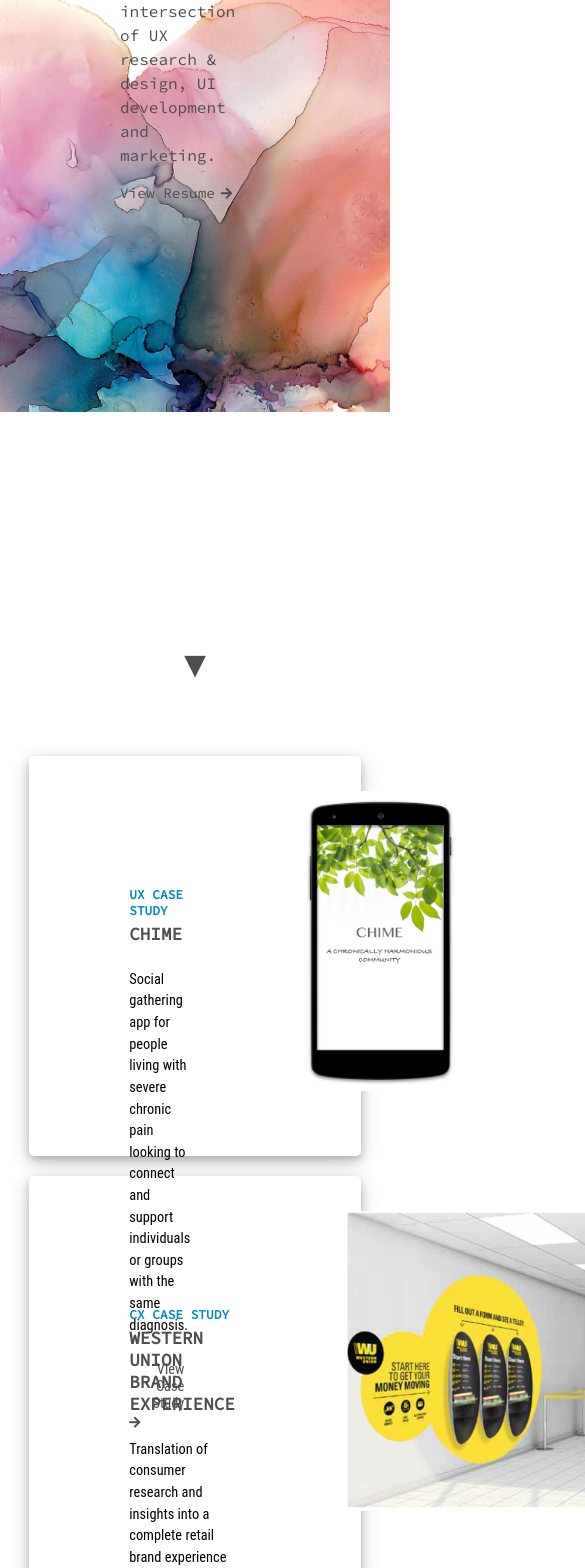
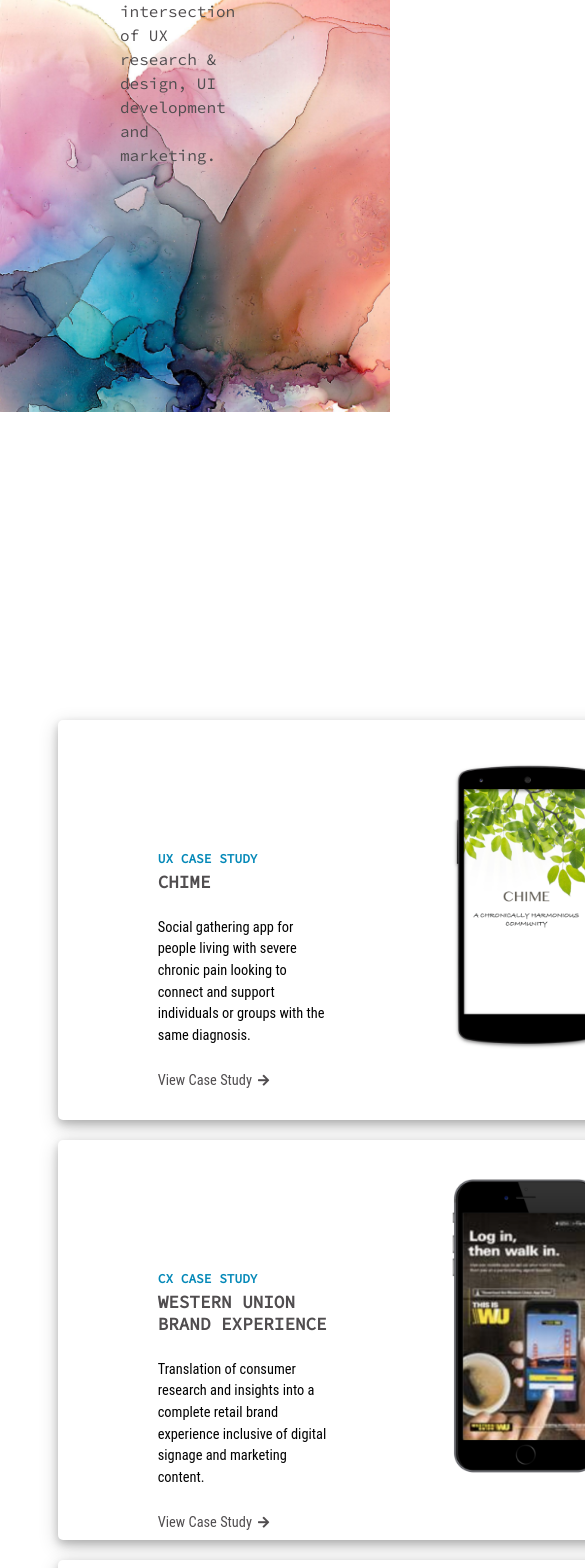
Before and after one commit to libbyeh/portfolio, a React (Create React App) app: page / in a window 390 px wide. Shown: the part 432-2000 px from the top of the page, 585 px wide, since content can reach past the window. Built offline with nearby package versions, Linux system fonts and the light colour scheme.

Commit message:
Make responsive

```diff
--- a/src/App.js
+++ b/src/App.js
@@ -76,8 +76,6 @@
           <p className='intro-about'>I enjoy building user-centric digital experiences.
              You can find me at the intersection of UX research & design, UI development and marketing.
           </p>
-          <button className='resume-btn' onClick={this.renderResume}>View Resume</button>
-          <i class="fas fa-arrow-right"></i>
         </section>
         <p className='arrow'>&#x25BC;</p>
         <section className='project-grid'>
@@ -97,7 +95,7 @@
             <div className='project-details'>
               <h6 className='project-headline'>CX CASE STUDY</h6>
               <h4 className='project-title-box'>WESTERN UNION BRAND EXPERIENCE</h4>
-              <h5 className='project-info'>Translation of consumer research and insights into a complete retail brand experience inclusive of digitalsignage, merchandising, and marketing content.</h5>
+              <h5 className='project-info'>Translation of consumer research and insights into a complete retail brand experience inclusive of digital signage and marketing content.</h5>
                 <button className='start' onClick={this.renderDigi}>View Case Study</button>
                 <i class="fas fa-arrow-right"></i>
             </div>
--- a/src/Chimecard.js
+++ b/src/Chimecard.js
@@ -78,7 +78,7 @@
             <div className='user-image-4'></div>
           </div>
           <div className='findings'>
-            <h2 className='findings research-key-findings'>Key Findings:</h2>
+            <h2 className='research-key-findings'>Key Findings:</h2>
               <p>1. Users generally stick to daily routines and daily management of their pain.</p>
               <p>2. Users said staying positive is key to living with chronic pain.</p>
               <p>3. Users have trouble finding support groups or others dealing with the same pain or new friends in general.</p>
@@ -98,7 +98,7 @@
           that Chime could solve for.</p>
           <div className='comp-image'></div>
           <div className='findings'>
-            <h3 className='findings competitor-key-findings'>Chime has the opportunity to...</h3>
+            <h3 className='competitor-key-findings'>Chime has the opportunity to...</h3>
               <p>1. provide support groups that are more defined to specific pain diagnosis and allow for more intimate connections based on group sizing.</p>
               <p>2. allow the user to define its search for individual supporters that are near them.</p>
               <p>3. provide users with a library of positive affirmations, images & gifs specific to defined pain types to save or send to individuals
--- a/src/Digicard.js
+++ b/src/Digicard.js
@@ -85,8 +85,8 @@
         <div className='competitor-section'>
           <h6 className='pre-headline'>PROCESS</h6>
           <h2 className='headline'>Salesforce.com Solution</h2>
-          <p className='details sfdc-details'>The Salesforce.com platform allows us to assign projects to internal users who then assign
-          customized marketing content kits to specific retail locations. The automated delivery will update assigned kiosks in real-time and can be customized
+          <p className='details sfdc-details'>The Salesforce.com platform allowed us to assign projects to internal users who then assign
+          customized marketing content kits to specific retail locations. The automated delivery updated assigned kiosks in real-time and can be customized
           down to a single retail location.</p>
           <div className='comp-image'></div>
         </div>
@@ -103,7 +103,7 @@
         <div className='wireframe-section'>
           <h6 className='pre-headline'>IN-STORE</h6>
           <h2 className='headline'>Placement is Key to Success</h2>
-          <p className='details instore-details'>The success of the digital signage is still largely dependant on
+          <p className='details instore-details'>The success of the digital signage was still largely dependant on
           placement in the store location. In general, when placed by the customer service counter, we saw a large increase in
           visibility of content and therefore usage. Many called for additional interaction on the digital screens which was
           subsequently added to the Digital Signage roadmap for future iteration.</p>
@@ -113,7 +113,7 @@
           <h6 className='pre-headline'>FINAL DESIGN </h6>
           <h3 className='headline'>Mobile Collaboration</h3>
           <p className='details stagepay-details'>The final product that rolled out was a collaborative effort with the mobile team.
-          Stage & Pay refers to the customer setting up their transaction on the western Union App and then completing the cash transaction
+          Stage & Pay refers to the customer setting up their transaction on the Western Union App and then completing the cash transaction
           at a retail location. Our digital signage was key in providing informational and promotional marketing to in-store customers regarding the
           new service. The Salesforce.com delivery system allowed us to efficiently release content in-line with the mobile service release dates.</p>
             <div className='prototype-img stage-image'></div>
--- a/src/styles/_app.scss
+++ b/src/styles/_app.scss
@@ -1,12 +1,15 @@
 @import 'variables';
 
+
+* {
+  box-sizing: border-box;
+}
 
 .App {
   background-image: url('../images/splashcomp.jpeg');
   background-size: cover;
   bottom: 0;
   left: 0;
-  // overflow: auto;
   position: absolute;
   right: 0;
   text-align: center;
@@ -79,23 +82,25 @@
 
 .arrow {
   font-size: 37px;
-  color: #504d4f;
+  color: #ffffff;
   margin: 0px 0px 70px 0px;
 }
 
 .project-grid {
   width: 100%;
   margin: 0px auto;
+  display: grid;
+  grid-template-columns: 1fr;
 }
 
 .popup {
   background: white;
   position: absolute;
   top: 0px;
-  width: 100%;
   z-index: 3;
+  display: grid;
+  grid-template-columns: 1fr;
 }
-
 
 .project-container {
   background: white;
@@ -161,9 +166,9 @@
 }
 
 .project-image-2 {
-  background-image: url('../images/wube.png');
+  background-image: url('../images/wubemobile.png');
   background-size: cover;
-  width: 465px;
+  width: 152px;
 }
 
 .project-image-4 {
--- a/src/styles/_chimecard.scss
+++ b/src/styles/_chimecard.scss
@@ -1,4 +1,6 @@
 @import 'variables';
+
+
 
 
 .chime-image {
@@ -74,7 +76,6 @@
   display: grid;
   grid-template-areas: "role-section team-section tech-section"
                        "role-section team-section tech-section";
-  grid-template-rows: 30% 30% 30%;
   justify-content: space-around;
 }
 
@@ -100,9 +101,9 @@
   font-size: 1.2em;
 }
 
-
 .problem-section {
   text-align: center;
+  display: block;
   width: 70%;
   margin-left: 220px;
   margin-top: 70px;
@@ -180,7 +181,6 @@
 }
 
 .findings {
-  font-family: 'Roboto Condensed', sans-serif;
   font-weight: normal;
   line-height: 1.5;
   font-size: .9em;
@@ -192,13 +192,15 @@
 .research-key-findings {
   color: #2a5c62;
   margin-left: 225px;
+  margin-top: 50px;
   font-size: 1em;
   font-family: 'Source Code Pro', monospace;
 }
 
 .competitor-key-findings {
   color: #2a5c62;
-  margin-left: 145px;
+  margin-left: 150px;
+  margin-top: 50px;
   font-size: 1em;
   font-family: 'Source Code Pro', monospace;
   width: 70%;
--- a/src/styles/_digicard.scss
+++ b/src/styles/_digicard.scss
@@ -86,7 +86,7 @@
   background-image: url('../images/digifeedback.png');
   background-size: cover;
   height: 305px;
-  margin: 35px 0px 0px 400px;
+  margin: 35px 0px 50px 400px;
   position: relative;
   width: 350px;
   z-index: 2;
```
Also changed, not shown: src/images/wube.png, src/images/wubemobile.png (added).
